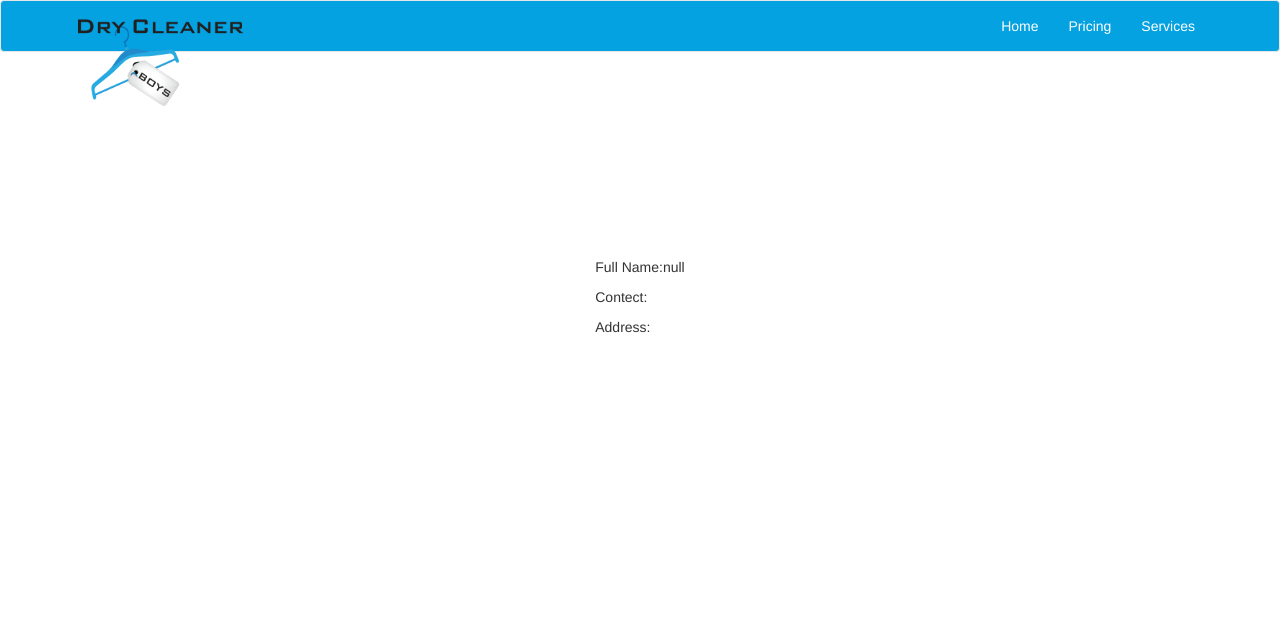
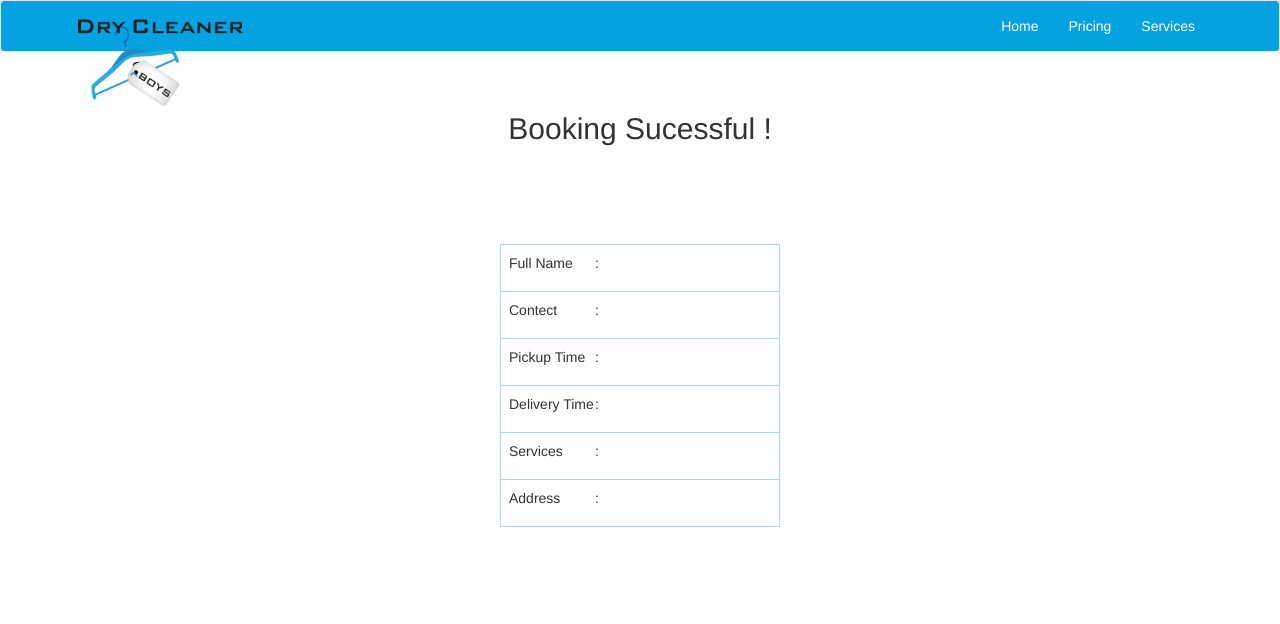
Before and after one commit to RanaWebD/DryCleaner, a PHP site: page /pages/orderDetails.html in a window 1280 px wide. Shown: the top 624 px of the page. Run offline with PHP 8.4, Linux system fonts and the light colour scheme; some libraries are stand-ins or nearby versions.

Commit message:
worked on bookNow.js, bookNow.css, bookNow.html and orderDetails.js, orderDetails.js orderDetails.js,

```diff
--- a/css/bookNow.css
+++ b/css/bookNow.css
@@ -105,3 +105,7 @@
   padding: 20px 0;
   line-height: 3px;
 }
+
+.oneDayGap{
+  background-color: black;
+}
--- a/css/orderDetails.css
+++ b/css/orderDetails.css
@@ -21,6 +21,30 @@
     color: white;
     margin-right: 5px
 }
+h2{
+    text-align: center;
+    margin: 60px 0 auto;
+}
+#contentContainer{
+    display: flex;
+    justify-content: center;
+    align-items: center;
+    margin: 0 auto;
+    height: 60vh;
+}
+#contentContainer>div{
+    min-width: 280px;
+    border: 1px solid lightblue;
+    border-bottom: none;
+}
 .detailContent{
     display: flex;
+    border-bottom: 1px solid lightblue;
+    padding: 8px;
 }
+.contentItemLeft{
+    flex: 1
+}
+.contentItemRight{
+    flex: 2
+}
--- a/js/orderDetails.js
+++ b/js/orderDetails.js
@@ -0,0 +1,21 @@
+$('document').ready(() => {
+    let name = localStorage.getItem("name");
+    let num = localStorage.getItem("num");
+    let add1 = localStorage.getItem("add1");
+    let add2 = localStorage.getItem("add2");
+    let add3 = localStorage.getItem("add3");
+    let pickupTime = localStorage.getItem("pickupTime");
+    let deliveryTime = localStorage.getItem("deliveryTime");
+    let services = localStorage.getItem("services");
+
+    document.querySelector("#name").innerHTML = name;
+    document.querySelector("#num").innerHTML = num;
+    document.querySelector("#add1").innerHTML = add1;
+    document.querySelector("#add2").innerHTML = add2;
+    document.querySelector("#add3").innerHTML = add3;
+    document.querySelector("#pickupTime").innerHTML = pickupTime;
+    document.querySelector("#deliveryTime").innerHTML = deliveryTime;
+    document.querySelector("#selectedServices").innerHTML = services;
+
+    console.log(services)
+});
--- a/pages/bookNow.html
+++ b/pages/bookNow.html
@@ -58,7 +58,7 @@
                             <li role="presentation" class="active">
                                 <a href="#pickupTab1" aria-controls="tab1" role="tab" data-toggle="tab">
                                     <div class="pickupDateContainer">
-                                        <p>Today</p>
+                                        <p class="pickupDay1">Today</p>
                                         <p class="pickupDate1">date</p>
                                         <p class="pickupMonth">month</p>
                                     </div>
--- a/pages/orderDetails.html
+++ b/pages/orderDetails.html
@@ -50,22 +50,44 @@
         <!-- /.container-fluid -->
     </nav>
 
-    <section style="display:flex; justify-content:center; align-items:center; height: 60vh">
+
+    <h2>Booking Sucessful !</h2>
+    <section id="contentContainer">
         <div>
             <div class="detailContent">
-                <p>Full Name:</p>
-                <p id="name"></p>
+                <p class="contentItemLeft">Full Name</p>
+                <span>:</span>
+                <p class="contentItemRight" id="name"></p>
             </div>
             <div class="detailContent">
-                <p>Contect:</p>
-                <p id="num"></p>
+                <p class="contentItemLeft">Contect</p>
+                <span>:</span>
+                <p class="contentItemRight" id="num"></p>
             </div>
-            <address class="detailContent">
-                <p>Address:</p>
-                <p id="add1"></p>
-                <p id="add2"></p>
-                <p id="add3"></p>
-            </address>
+            <div class="detailContent">
+                <p class="contentItemLeft">Pickup Time</p>
+                <span>:</span>
+                <p class="contentItemRight" id="pickupTime"></p>
+            </div>
+            <div class="detailContent">
+                <p class="contentItemLeft">Delivery Time</p>
+                <span>:</span>
+                <p class="contentItemRight" id="deliveryTime"></p>
+            </div>
+            <div class="detailContent">
+                <p class="contentItemLeft">Services</p>
+                <span>:</span>
+                <p class="contentItemRight" id="selectedServices"></p>
+            </div>
+            <div class="detailContent">
+                <p class="contentItemLeft">Address</p>
+                <span>:</span>
+                <div class="contentItemRight">
+                    <p id="add1"></p>
+                    <p id="add2"></p>
+                    <p id="add3"></p>
+                </div>
+            </div>
         </div>
     </section>
 
@@ -73,20 +95,6 @@
     <script src="https://maxcdn.bootstrapcdn.com/bootstrap/3.3.7/js/bootstrap.min.js" integrity="sha384-Tc5IQib027qvyjSMfHjOMaLkfuWVxZxUPnCJA7l2mCWNIpG9mGCD8wGNIcPD7Txa"
         crossorigin="anonymous"></script>
     <script src="../js/orderDetails.js"></script>
-
-
-    <script>
-        var name = localStorage.getItem("name");
-        var num = localStorage.getItem("num");
-        var add1 = localStorage.getItem("add1");
-        var add2 = localStorage.getItem("add2");
-        var add3 = localStorage.getItem("add3");
-        document.querySelector("#name").innerHTML = name;
-        document.querySelector("#num").innerHTML = num;
-        document.querySelector("#add1").innerHTML = add1;
-        document.querySelector("#add2").innerHTML = add2;
-        document.querySelector("#add3").innerHTML = add3;
-    </script>
 </body>
 
 </html>
```
Also changed, not shown: js/bookNow.js (+52 -14 lines).
